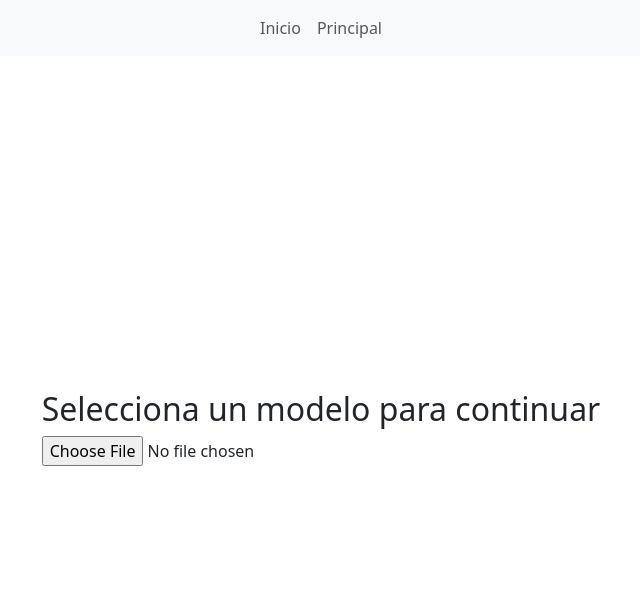
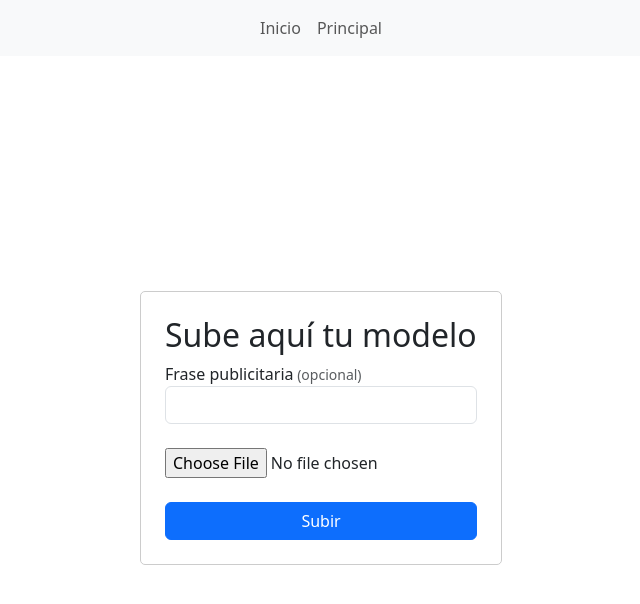
Before and after one commit to franquirantv/PhongTeam, an Angular app in the folder phong-team/: page /principal in a window 1280 px wide. Shown: the top 604 px of the page, without its empty margins (319-959 px from the left). Built offline with nearby package versions, Linux system fonts and the light colour scheme.

Commit message:
estructura de la pagina principal

```diff
--- a/phong-team/src/app/pages/principal/principal.component.css
+++ b/phong-team/src/app/pages/principal/principal.component.css
@@ -1,3 +1,8 @@
 .min-height {
   min-height: calc(100vh - 56px);
 }
+
+.form-border {
+  border: 1px solid #ccc;
+  border-radius: 5px;
+}
--- a/phong-team/src/app/pages/principal/principal.component.html
+++ b/phong-team/src/app/pages/principal/principal.component.html
@@ -1,9 +1,17 @@
 <!-- Antes de cargar el modelo -->
-<ng-container *ngIf="true else modeloCargado">
+<ng-container *ngIf="!fileRecieved else modeloCargado">
 <section class="container d-flex justify-content-center min-height align-items-center">
-  <form class="p-4">
-    <h2>Selecciona un modelo para continuar</h2>
-    <input name="upload" type="file" (change)="onFileSelected($event)">
+  <form class="p-4 d-flex flex-column form-border">
+    <h2>Sube aquí tu modelo</h2>
+    <div class="form-group">
+      <label for="copy">Frase publicitaria</label><small class="text-muted"> (opcional)</small>
+      <input type="text" name="copy" id="copy-phrase" class="form-control mb-4">
+    </div>
+    <div class="form-group d-flex flex-column">
+      <!-- <label for="upload">Example file input</label> -->
+      <input name="upload" type="file" (change)="onFileSelected($event)">
+    </div>
+      <button type="submit" class="btn btn-primary mt-4" (click)="onUpload()">Subir</button>
   </form>
 </section>
 
@@ -11,5 +19,36 @@
 
 <!-- Cuando se carga el modelo -->
 <ng-template #modeloCargado>
+  <p>canvas</p>
   <canvas></canvas>
+  <!-- Botón de volver a subir-->
+  <div class="d-flex justify-content-center">
+    <button type="button" class="btn btn-primary mt-4" (click)="resetUpload()">Volver a subir</button>
+  </div>
+  <div class="container mt-4">
+    <div class="row">
+      <div class="col-lg-4 col-md-6 mb-4">
+        <img src="./../../../assets/spiderman.jpg" class="img-fluid" alt="Imagen 1">
+      </div>
+      <div class="col-lg-4 col-md-6 mb-4">
+        <img src="URL_DE_LA_IMAGEN" class="img-fluid" alt="Imagen 2">
+      </div>
+      <div class="col-lg-4 col-md-6 mb-4">
+        <img src="URL_DE_LA_IMAGEN" class="img-fluid" alt="Imagen 2">
+      </div>
+      <div class="col-lg-4 col-md-6 mb-4">
+        <img src="URL_DE_LA_IMAGEN" class="img-fluid" alt="Imagen 2">
+      </div>
+      <div class="col-lg-4 col-md-6 mb-4">
+        <img src="URL_DE_LA_IMAGEN" class="img-fluid" alt="Imagen 2">
+      </div>
+      <div class="col-lg-4 col-md-6 mb-4">
+        <img src="URL_DE_LA_IMAGEN" class="img-fluid" alt="Imagen 2">
+      </div>
+      <div class="col-lg-4 col-md-6 mb-4">
+        <img src="URL_DE_LA_IMAGEN" class="img-fluid" alt="Imagen 2">
+      </div>
+      <!-- Agrega más columnas según sea necesario para tus imágenes -->
+    </div>
+  </div>
 </ng-template>
--- a/phong-team/src/app/pages/principal/principal.component.ts
+++ b/phong-team/src/app/pages/principal/principal.component.ts
@@ -9,7 +9,7 @@ export class PrincipalComponent {
   constructor() { }
 
   fileUploaded: File = new File([], '');
-
+  fileRecieved: boolean = false;
   onFileSelected(event: any) {
     if (event.target.files && event.target.files[0]) {
       const file: File = event.target.files[0];
@@ -17,5 +17,16 @@ export class PrincipalComponent {
     }
   }
 
+  onUpload(){
+    this.fileRecieved = true;
+    console.log(this.fileUploaded);
+  }
+
+  resetUpload() {
+    this.fileUploaded = new File([], '');
+    this.fileRecieved = false;
+
+  }
+
 
 }
```
Also changed, not shown: phong-team/src/app/services/motor.service.ts (+6 -6 lines), phong-team/src/assets/spiderman.jpg (added), 1 other file (tests, documents, lock files or other folders).
